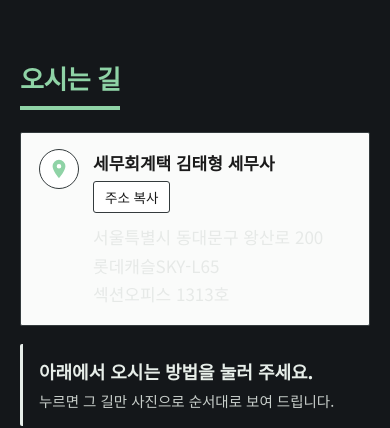
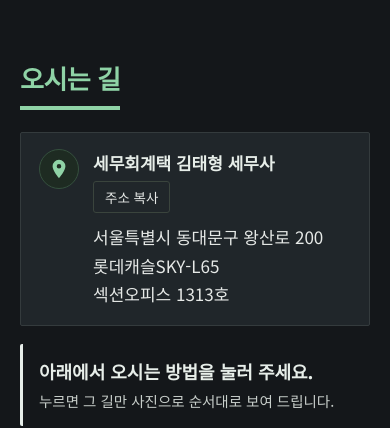
Before and after one commit to 939tax-ops/939tax-ops.github.io, a plain HTML site: page about/index.html in a window 390 px wide. Shown: the part 2520-2948 px from the top of the page. Drawn offline with Linux system fonts and the dark colour scheme.

Commit message:
다크 모드(폰) 찾아오는 길 주소 카드 글씨 안 보이던 문제 수정
Co-Authored-By: Claude Opus 5.5 <noreply@anthropic.com>
Claude-Session: https://claude.ai/code/session_01GbcPZoFm1TPJ6ALt1abmMr

```diff
--- a/style.css
+++ b/style.css
@@ -1477,3 +1477,11 @@ main h1+p,main h1+.lead,.svc-page h1+p{margin-top:12px}
 
 /* 주요 서비스 페이지: 휴대폰에서 1열 (2026-11-25) */
 @media (max-width:760px){.p-svc .svc-grid{grid-template-columns:1fr}}
+/* 다크 모드(폰): 찾아오는 길 주소 카드 — 흰 상자 위에 흐린 글씨로 안 보이던 문제 (2026-11-27) */
+@media (prefers-color-scheme: dark) and (max-width:760px){
+  .addr-card{background:var(--surface);border-color:var(--line)}
+  .addr-card .pin{background:var(--tint);border-color:var(--green-line);color:var(--green)}
+  .addr-card .ac-t b{color:var(--ink-1)}
+  .addr-card .ac-t .ac-line span{color:var(--text)}
+  .addr-card .ac-copy{background:transparent;border-color:var(--soft);color:var(--text)}
+}
```
